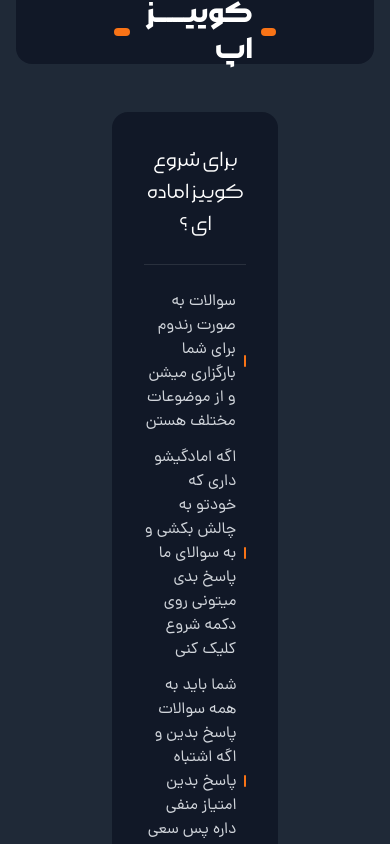
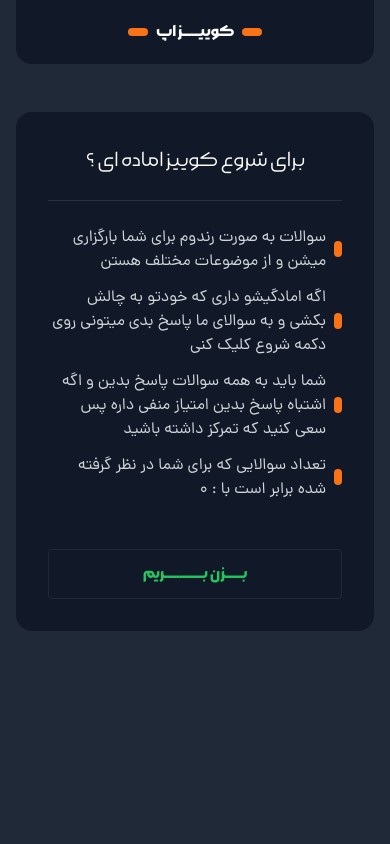
Before and after one commit to amir-jamshidi/quiz-app, a React (Vite) app: page / in a window 390 px wide. Shown: the top 844 px of the page. Built offline with nearby package versions, Linux system fonts and the light colour scheme; no server answers.

Commit message:
Responsive Project

```diff
--- a/src/Components/HeaderSection.jsx
+++ b/src/Components/HeaderSection.jsx
@@ -2,15 +2,15 @@ const HeaderSection = () => {
   return (
     <header className="w-full h-16 bg-gray-900 rounded-b-2xl">
       <div className="h-full w-full flex flex-row">
-        <div className="flex-1 flex"></div>
+        <div className=" flex"></div>
         <div className="flex-1 flex justify-center items-center">
           <span className="inline-block w-5 h-2 bg-orange-500 mx-2 rounded"></span>
-          <h1 className="font-morabba-bold text-3xl text-white">
+          <h1 className="font-morabba-bold text- md:text-3xl text-white">
             کوییــــــز اپ
           </h1>
           <span className="inline-block w-5 h-2 bg-orange-500 mx-2 rounded"></span>
         </div>
-        <div className="flex-1 flex"></div>
+        <div className=" flex"></div>
       </div>
     </header>
   );
--- a/src/Components/Hint.jsx
+++ b/src/Components/Hint.jsx
@@ -1,7 +1,7 @@
 const Hint = ({ title, count = "" }) => {
   return (
     <div className="flex items-center gap-x-2 mb-3">
-      <span className="h-3 w-3 inline-block rounded-full bg-orange-500"></span>
+      <span className="h-4 w-2 inline-block rounded-full bg-orange-500 shrink-0"></span>
       <p className="text-gray-300">
         {title}
         {count && <span className="bg-violet-800 px-2 rounded">{count}</span>}
--- a/src/Components/QuizSection.jsx
+++ b/src/Components/QuizSection.jsx
@@ -45,26 +45,27 @@ const QuizSection = ({
   };
 
   return (
-    <div className="mt-12 mx-24 bg-gray-900 rounded-2xl p-8">
+    <div className="mt-12 md:mx-24 bg-gray-900 rounded-2xl p-8">
       <div className="flex flex-row items-center border-b pb-5 border-b-white/10">
         <div className="flex-1"></div>
         <div className="flex-1 gap-x-2 flex items-center justify-center ">
-          <span className="w-5 h-2 inline-block bg-green-500 rounded"></span>
-          <h1 className="font-morabba-bold text-2xl text-center text-white inline">
+          <span className="w-3 h-2 md:w-5 md:h-2 inline-block bg-green-500 rounded"></span>
+          <h1 className="font-morabba-bold text-lg md:text-2xl text-center text-white inline">
             سوال
             <span className="font-dana-bold mx-1">{currentQuiz + 1}</span>
             از
             <span className="font-dana-bold mr-1">{quizes.length}</span>
           </h1>
-          <span className="w-5 h-2 inline-block bg-green-500 rounded"></span>
+          <span className="w-3 h-2 md:w-5 md:h-2  inline-block bg-green-500 rounded"></span>
         </div>
         <div className="flex-1 flex justify-end">
           <div className="cursor-pointer" onClick={resetApp}>
             <span
-              className="text-red-500 text-lg font-morabba-medium px-3 py-1 border border-red-500 rounded
+              className="text-red-500 text-base md:text-lg font-morabba-medium px-3 py-1 border border-red-500 rounded
                             hover:bg-red-500 hover:text-white transition-colors"
             >
-              لغو کوئیز
+                <span className="md:hidden inline-block">لغو</span>
+                <span className="md:inline-block hidden">لغو کوئیز</span>
             </span>
           </div>
         </div>
--- a/src/Components/QuizSectionEnd.jsx
+++ b/src/Components/QuizSectionEnd.jsx
@@ -6,7 +6,7 @@ const QuizSectionEnd = ({
   falseAnswerResult,
 }) => {
   return (
-    <div className="mt-12 mx-24 bg-gray-900 rounded-2xl p-8">
+    <div className="mt-12 md:mx-24 bg-gray-900 rounded-2xl p-8">
       <div className="text-white border-b border-b-white/10 pb-5 flex items-center justify-center gap-x-2">
         <span className="w-5 h-2 inline-block bg-green-500 rounded"></span>
         <h1 className="font-morabba-bold text-center text-2xl ">
@@ -41,7 +41,7 @@ const QuizSectionEnd = ({
                   <span className="w-4 h-4 inline-block bg-red-500 rounded-full"></span>
                   <p className="font-dana-bold text-white">
                     سوال :<span className="mr-1">{result.title}</span>
-                    <span className="bg-green-500 px-3 rounded mx-1">
+                    <span className="bg-green-500 px-3 rounded mx-1 text-sm font-dana-medium">
                       پاسخ صحیح : {result.options[result.answer - 1].body}
                     </span>
                   </p>
--- a/src/Components/QuizSectionStart.jsx
+++ b/src/Components/QuizSectionStart.jsx
@@ -2,7 +2,7 @@ import Hint from "./Hint";
 
 const QuizSectionStart = ({ setStartPage, quizCount }) => {
   return (
-    <div className="mt-12 mx-24 bg-gray-900 rounded-2xl p-8">
+    <div className="mt-12 md:mx-24 bg-gray-900 rounded-2xl p-8">
       <div className="flex w-full flex-col justify-center">
         <div className="border-b border-b-white/10 pb-6">
           <h3 className="font-morabba-medium text-white text-center text-2xl">
--- a/src/Components/QuizSectionsEnd.jsx
+++ /dev/null
@@ -1,5 +0,0 @@
-const QuizSectionEnd = ()=>{
-
-}
-
-export default QuizSectionEnd;
```
Also changed, not shown: src/Components/FooterSection.jsx (added).
